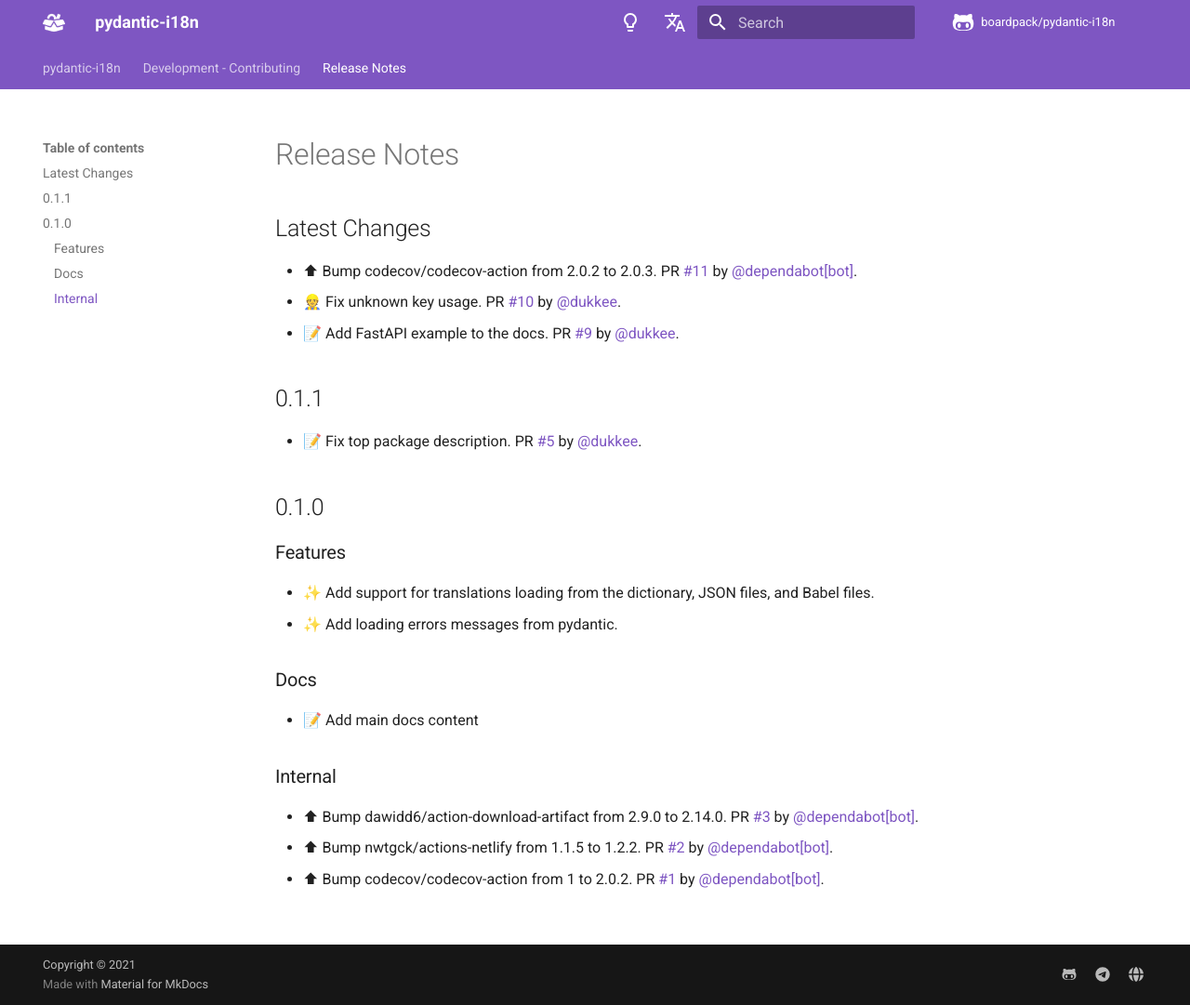
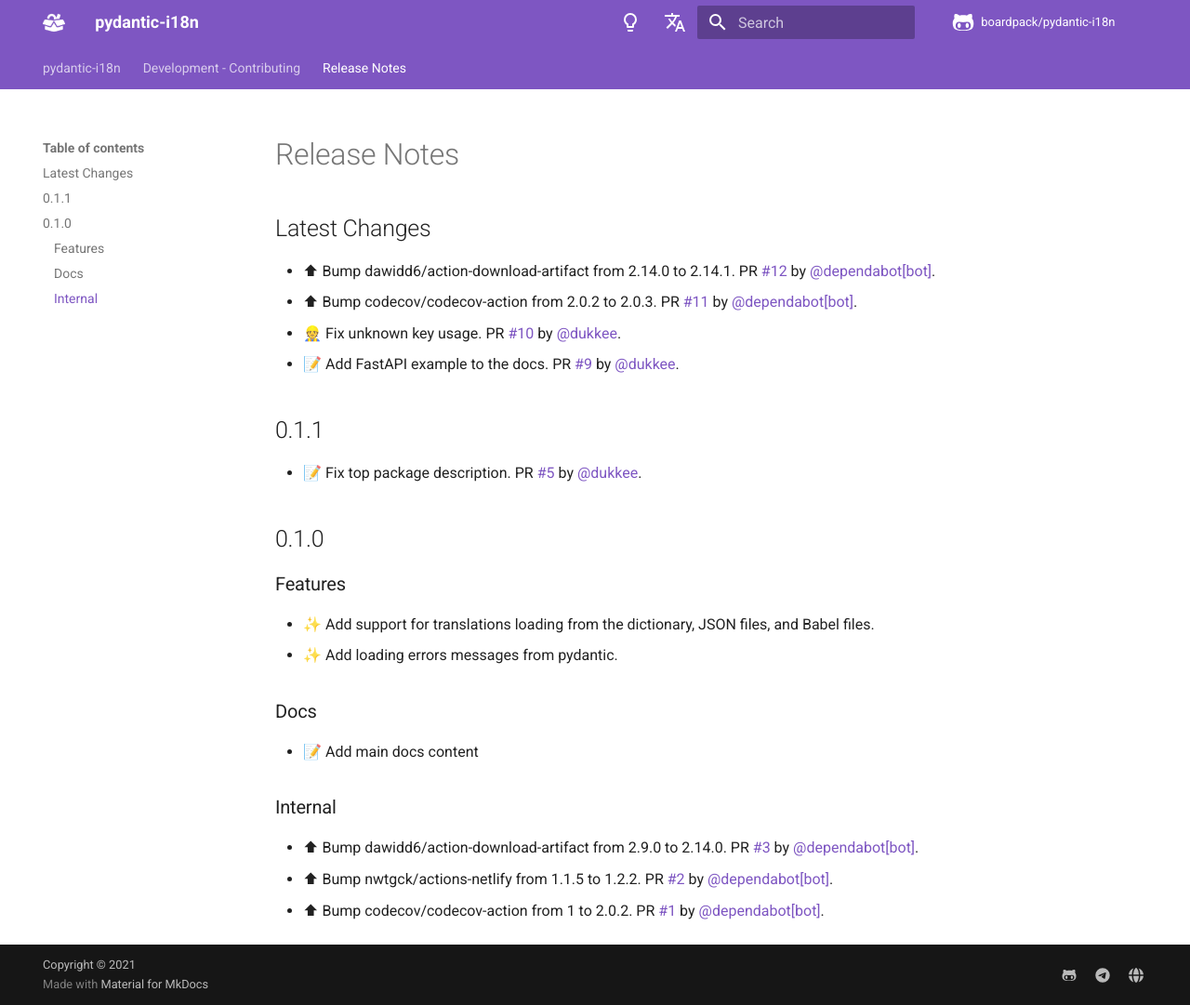
Before and after one commit to boardpack/pydantic-i18n, an MkDocs documentation site: the page built from docs/en/docs/release-notes.md, in a window 1280 px wide and 1081 px high. Shown: the whole window at 93% size. Built offline with MkDocs 1.6.1 and Material for MkDocs 9.7.7, drawn with Linux system fonts in a browser that asks for light colours; comment, search, counter and statistics services are not loaded.

Commit message:
📝 Update release notes

```diff
--- a/docs/en/docs/release-notes.md
+++ b/docs/en/docs/release-notes.md
@@ -2,6 +2,7 @@
 
 ## Latest Changes
 
+* ⬆ Bump dawidd6/action-download-artifact from 2.14.0 to 2.14.1. PR [#12](https://github.com/boardpack/pydantic-i18n/pull/12) by [@dependabot[bot]](https://github.com/apps/dependabot).
 * ⬆ Bump codecov/codecov-action from 2.0.2 to 2.0.3. PR [#11](https://github.com/boardpack/pydantic-i18n/pull/11) by [@dependabot[bot]](https://github.com/apps/dependabot).
 * 👷 Fix unknown key usage. PR [#10](https://github.com/boardpack/pydantic-i18n/pull/10) by [@dukkee](https://github.com/dukkee).
 * 📝 Add FastAPI example to the docs. PR [#9](https://github.com/boardpack/pydantic-i18n/pull/9) by [@dukkee](https://github.com/dukkee).
```
